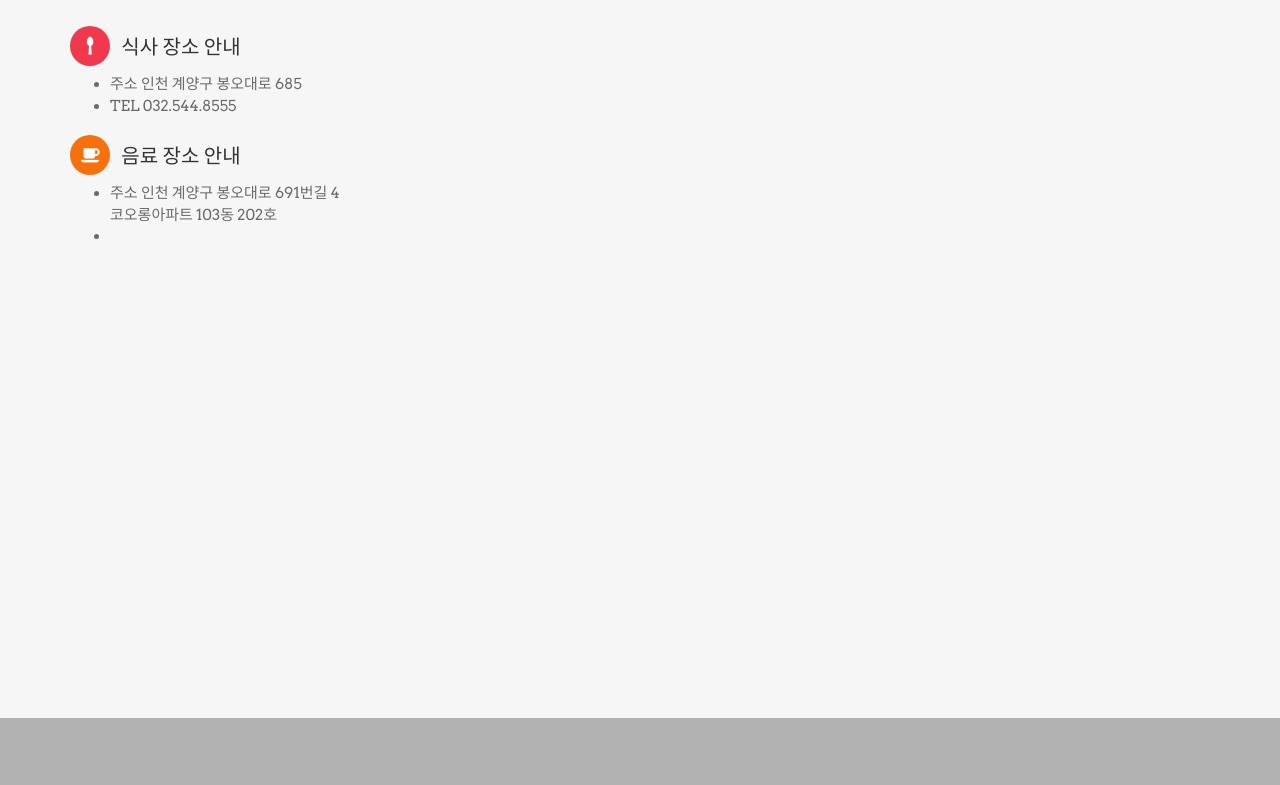
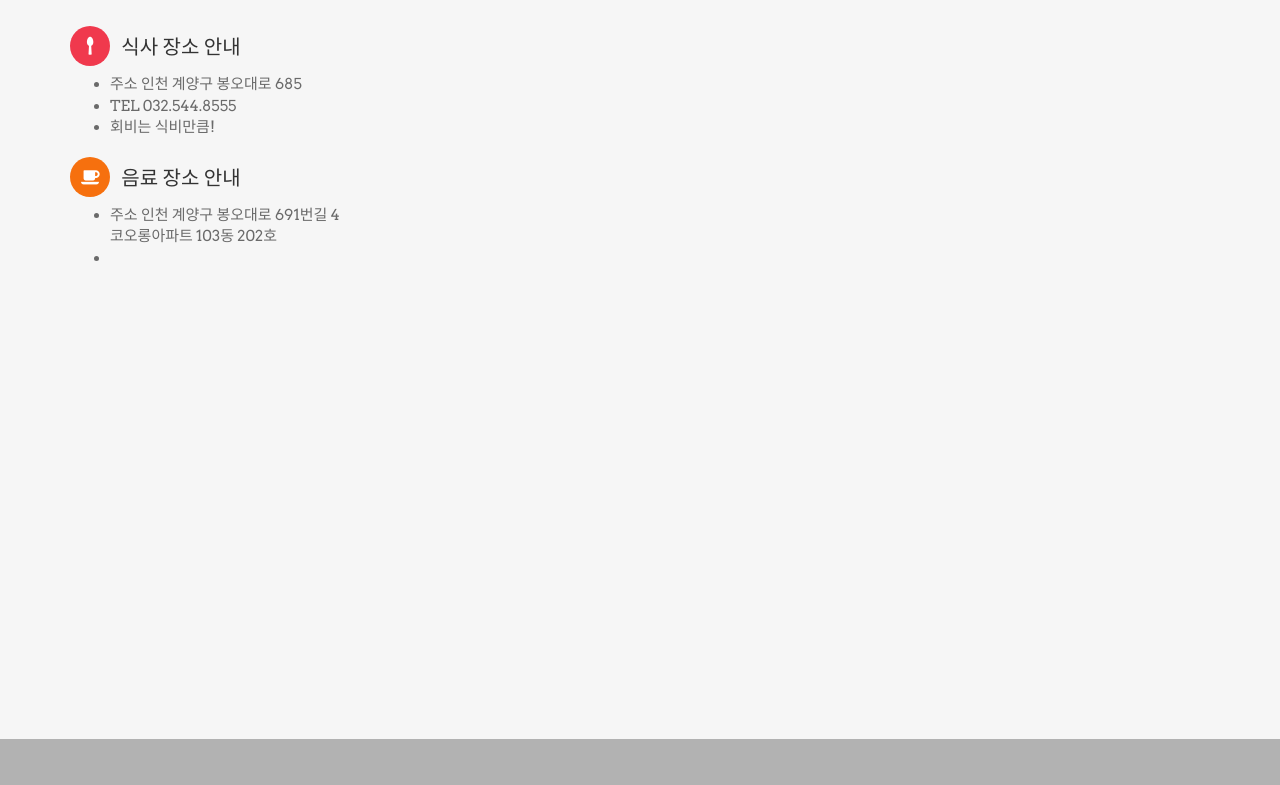
Before and after one commit to dkkim001/myhome, a plain HTML site: page index.html in a window 1280 px wide. Shown: the part 6775-7560 px from the top of the page. Drawn offline with nearby package versions, Linux system fonts and the light colour scheme.

Commit message:
회비 추가

```diff
--- a/index.html
+++ b/index.html
@@ -606,6 +606,7 @@
               <ul>
                 <li>주소 인천 계양구 봉오대로 685</li>
                 <li>TEL 032.544.8555</li>
+                <li>회비는 식비만큼!</li>
               </ul>
               <div
                 class="de-icon circle small-size inline"
```
